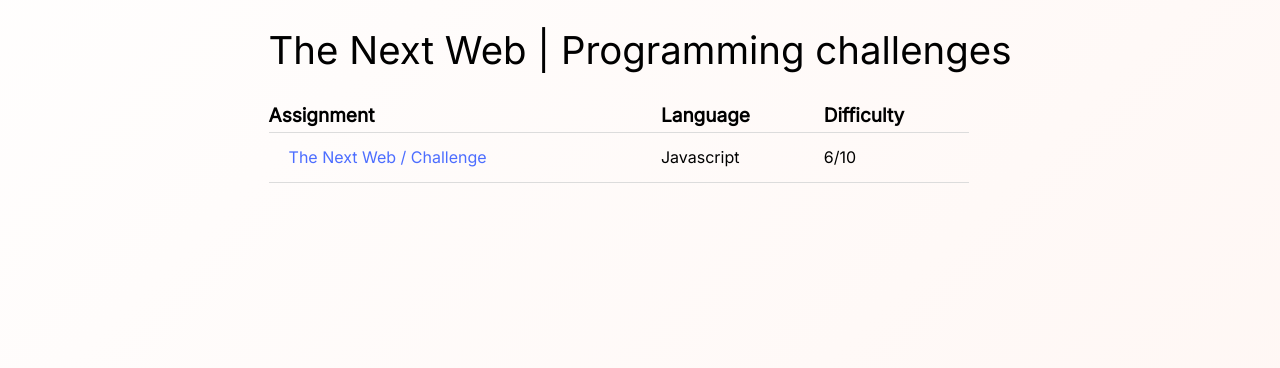
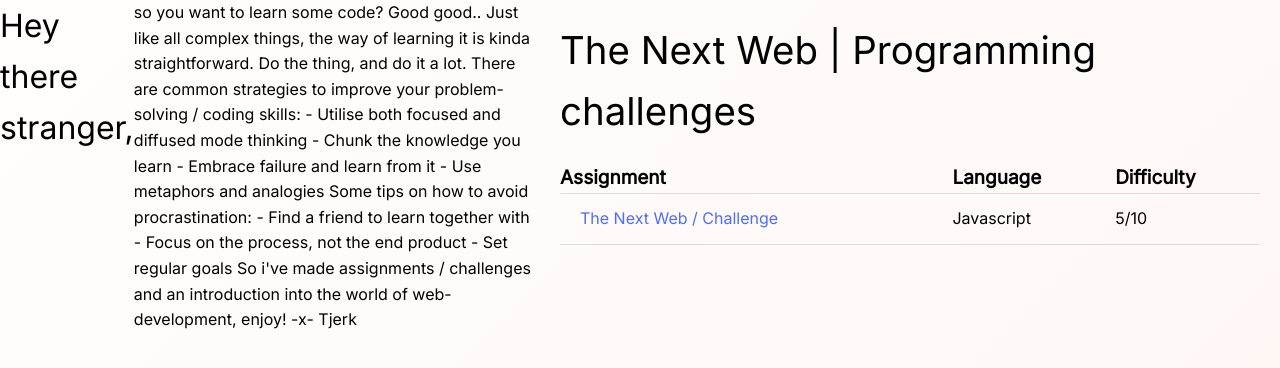
Before and after one commit to tjerk-git/now, a plain HTML site: page assignments/index.html in a window 1280 px wide. Drawn offline with Linux system fonts and the light colour scheme.

Commit message:
added description

```diff
--- a/assignments/index.html
+++ b/assignments/index.html
@@ -19,6 +19,29 @@
 <body class="special">
 	<div class="container">
 
+		<p> <h2>Hey there stranger,</h2> so you want to learn some code? Good good..
+			Just like all complex things, the way of learning it is kinda straightforward. Do the thing, and do it a lot.
+
+			There are common strategies to improve your problem-solving / coding skills:
+
+				- Utilise both focused and diffused mode thinking
+				- Chunk the knowledge you learn
+				- Embrace failure and learn from it
+				- Use metaphors and analogies
+
+			Some tips on how to avoid procrastination:
+
+				- Find a friend to learn together with
+				- Focus on the process, not the end product
+				- Set regular goals
+
+			So i've made assignments / challenges and an introduction into the world of web-development, enjoy!
+
+			-x- Tjerk
+		</p>
+
+		<p>
+
 		<section>
 			<h1 class="text-5xl">The Next Web | Programming challenges</h1>
 			<table class="medium_table">
@@ -30,7 +53,7 @@
 		  	<tr>
 				<td><a href="challenge_1.html">The Next Web / Challenge</a></td>
 				<td>Javascript</td>
-				<td>6/10</td>
+				<td>5/10</td>
 		  	</tr>
 			</table>
 		</section>
```
